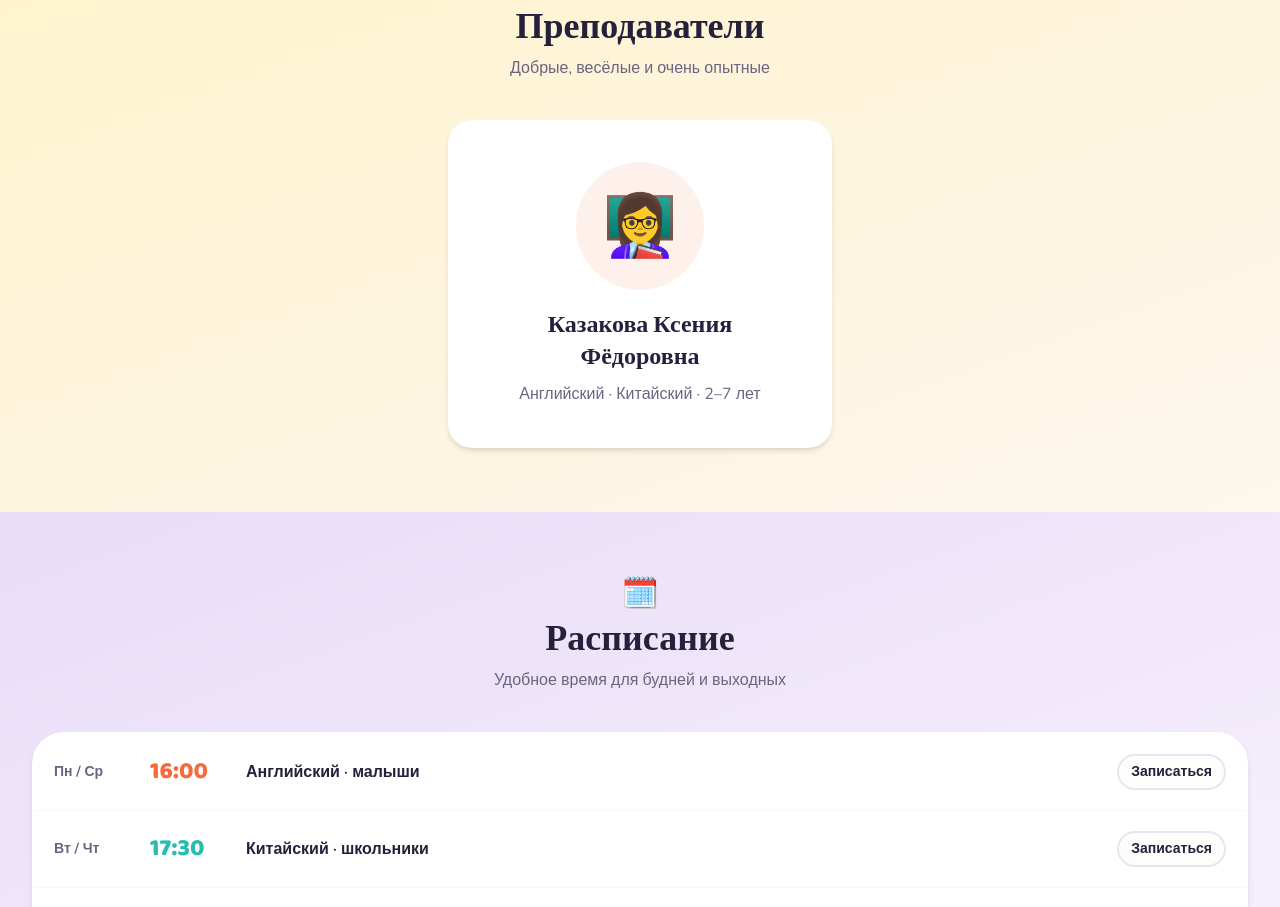
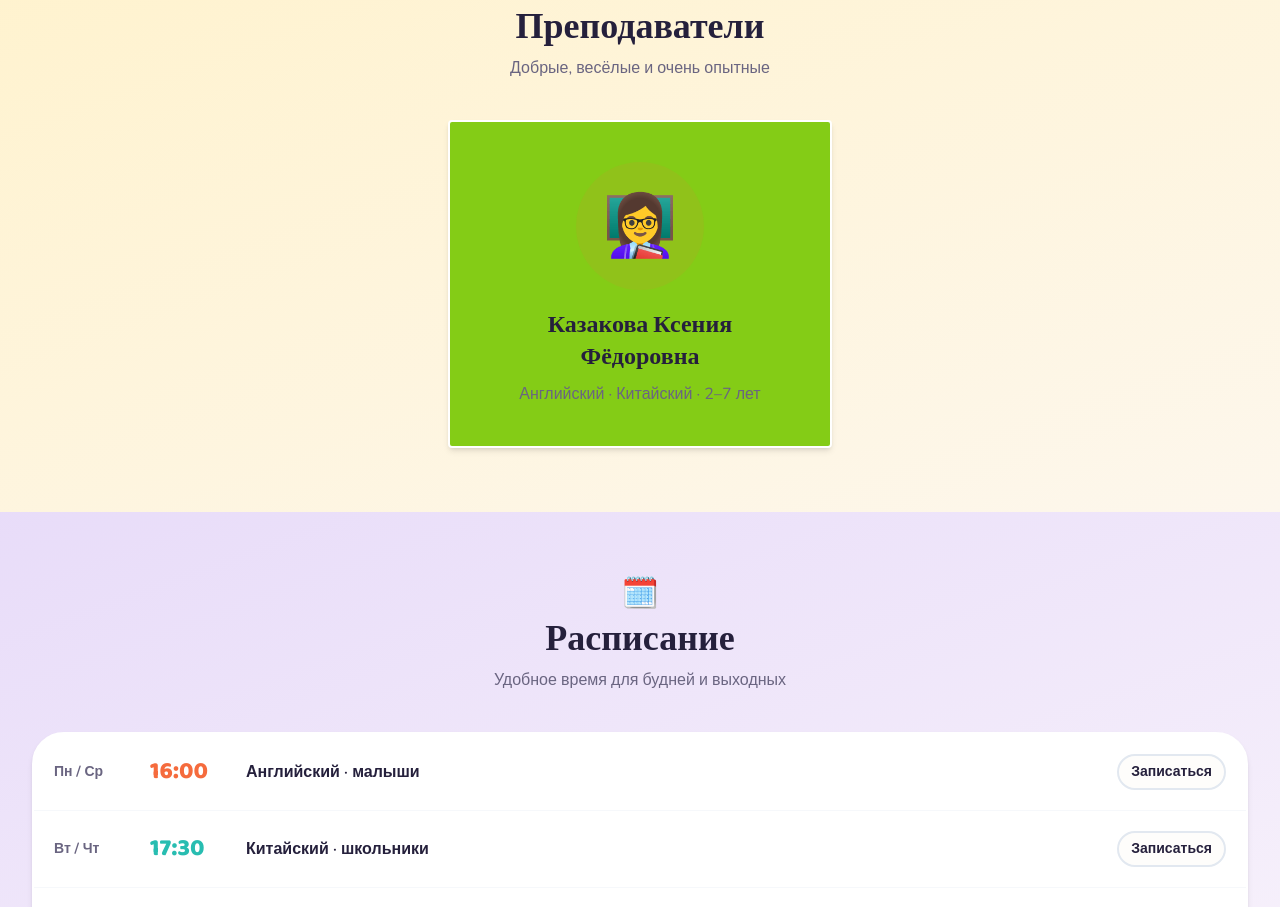
Before and after one commit to pr-poehali-dev/kasalia-language-studio, a React (Vite) app: page / in a window 1280 px wide. Shown: the part 1825-2732 px from the top of the page. Built offline with nearby package versions, Linux system fonts and the light colour scheme.

Commit message:
feat: обновить компонент

```diff
--- a/src/pages/Index.tsx
+++ b/src/pages/Index.tsx
@@ -253,7 +253,7 @@ const Index = () => {
         <SectionTitle emoji="🧑‍🏫" title="Преподаватели" subtitle="Добрые, весёлые и очень опытные" />
         <div className="flex justify-center">
           {teachers.map((t) => (
-            <div key={t.name} className="bg-white rounded-3xl p-10 text-center border-2 border-white card-hover shadow-md max-w-sm w-full">
+            <div key={t.name} className="p-10 text-center border-2 border-white card-hover shadow-md max-w-sm w-full bg-lime-500 rounded-[0.25rem]">
               <div className={`w-32 h-32 mx-auto rounded-full ${t.color} grid place-items-center text-6xl mb-5`}>
                 {t.emoji}
               </div>
```
